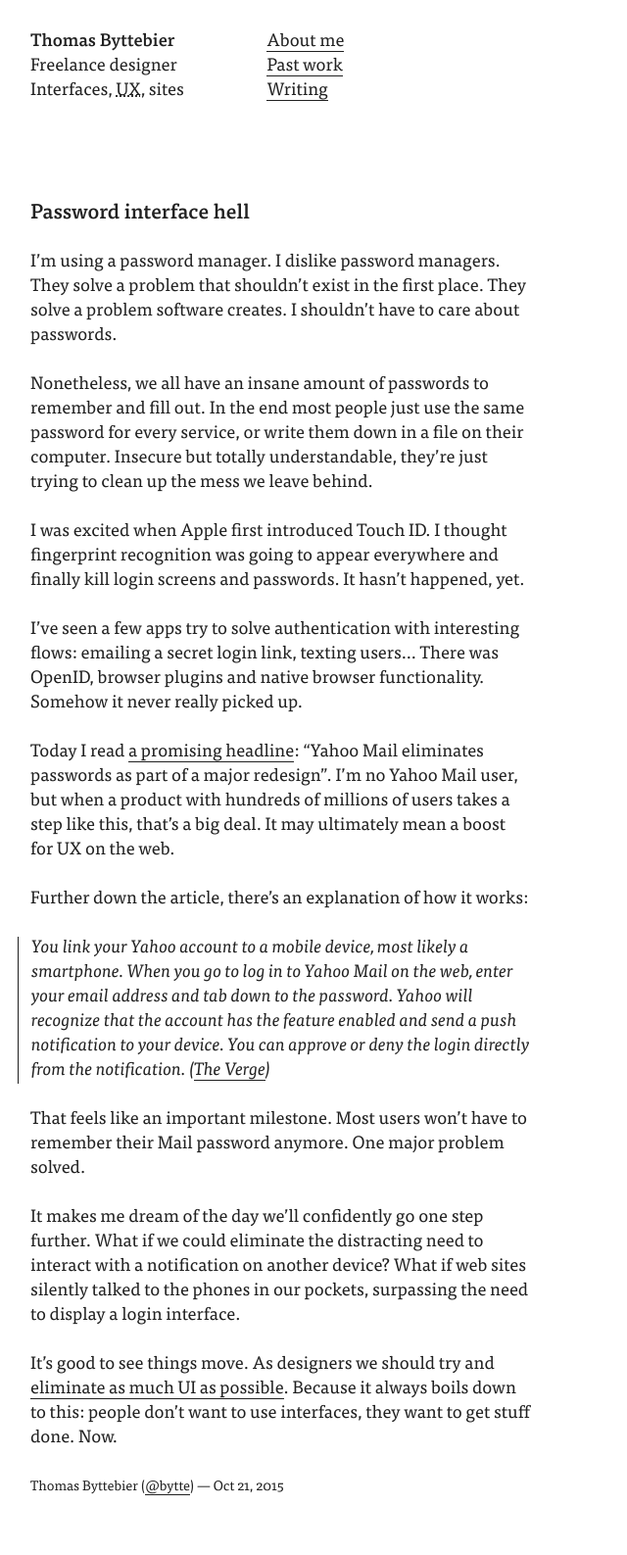
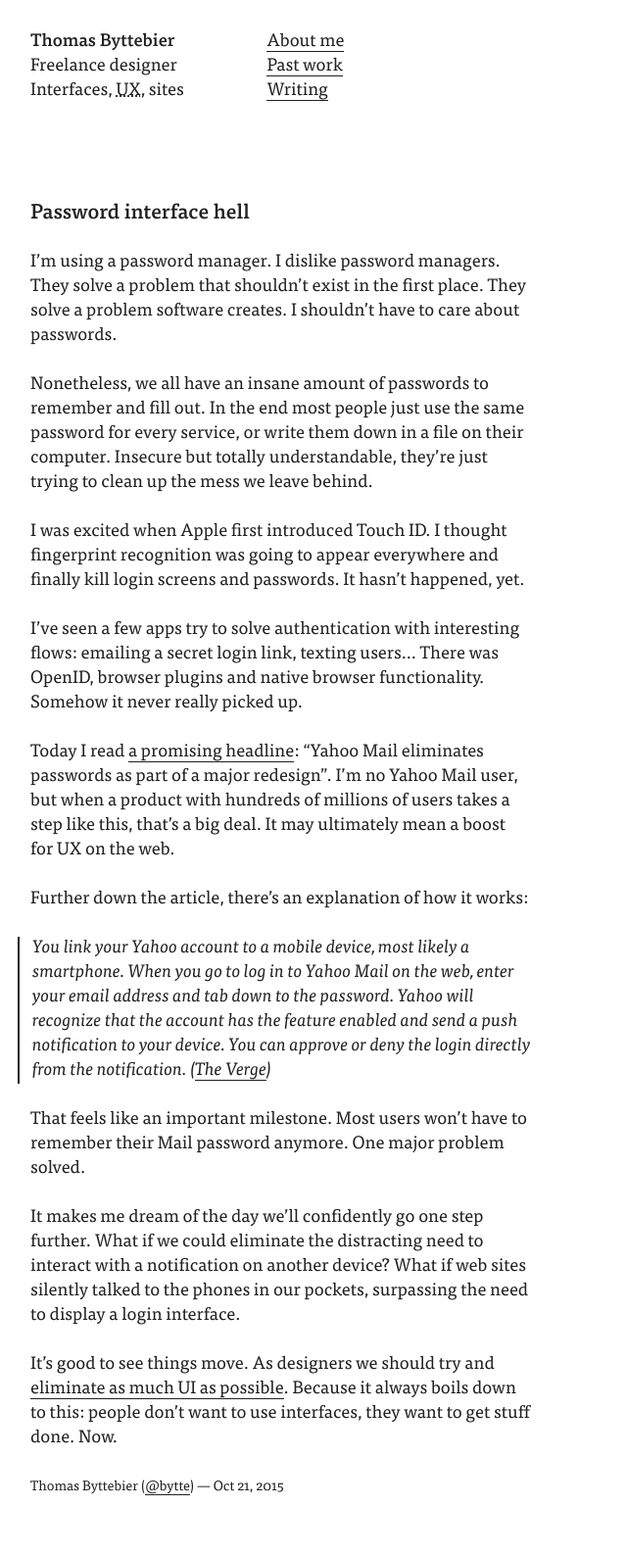
Before and after one commit to thomasbyttebier/thomasbyttebier, a Jekyll site: the page built from _posts/2015-10-21-password-interface-hell.md, in a window 1280 px wide. Shown: the whole page at 98% size, without its empty margins (0-640 px from the left). Built offline with Jekyll 4.4.1, drawn with Linux system fonts in a browser that asks for light colours.

Commit message:
doubled border width for blockquotes, which is clearer

```diff
--- a/css/base.type.css
+++ b/css/base.type.css
@@ -97,7 +97,7 @@ h4, h5, h6 {
  */
 
 blockquote {
-    border-left: 1px solid rgb(33, 33, 33);
+    border-left: 2px solid rgb(33, 33, 33);
     padding-left: .7em;
     margin-left: -.7em;
     font-style: italic;
```
